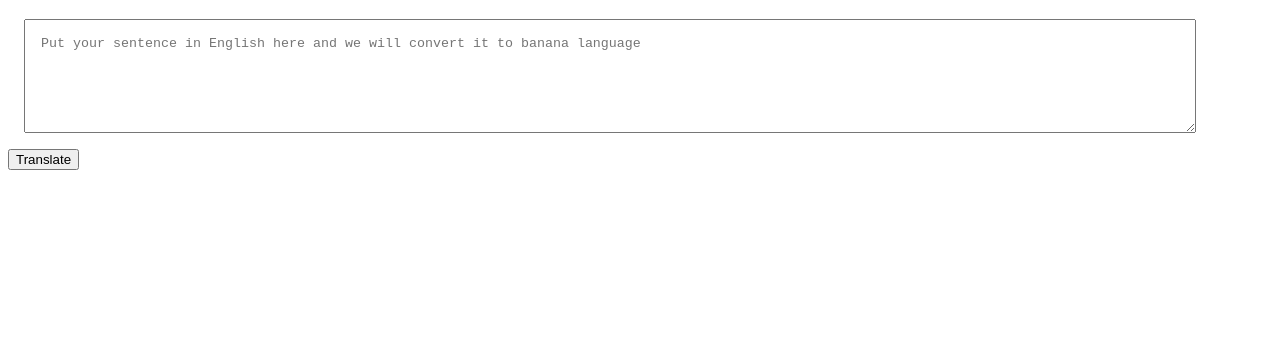
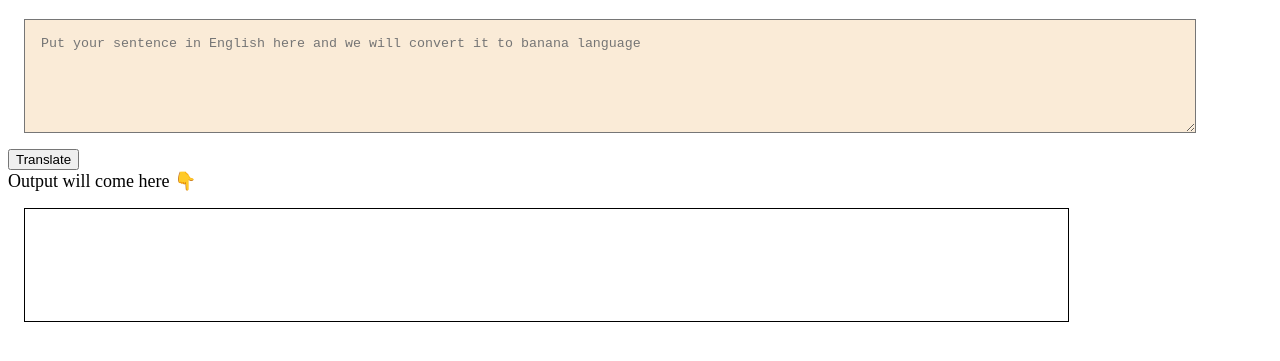
Before and after one commit to Santoshdandin/Banana-speak, a plain HTML site: page index.html in a window 1280 px wide. Shown: the part 61-422 px from the top of the page. Drawn offline with Linux system fonts and the light colour scheme.

Commit message:
inputoutput processing done

```diff
--- a/app.js
+++ b/app.js
@@ -1,8 +1,10 @@
 var btnTranslate = document.querySelector("#btn-translate");
 var txtInput = document.querySelector("#txt-input");
-console.log(txtInput);
+var outputDiv = document.querySelector("#output")
+
+
+
 
 btnTranslate.addEventListener("click", function clickEventHandler() {
-    console.log("clicked!")
-    console.log("input", txtInput.value)
+    outputDiv.innerText = "ajajsjajasjdjd" + txtInput.value
 })
--- a/index.html
+++ b/index.html
@@ -1,5 +1,6 @@
 <!DOCTYPE html>
 <html lang="en">
+
 <head>
     <meta charset="UTF-8">
     <meta http-equiv="X-UA-Compatible" content="IE=edge">
@@ -12,16 +13,27 @@
             display: block;
             margin: 1rem;
             padding: 1rem;
+            background-color: antiquewhite;
         }
-
-
+        #output {
+            border: 1px solid black;
+            height: 10vh;
+            width: 80%;
+            margin: 1rem;
+            padding: 1rem;
+        }
     </style>
 </head>
+
 <body>
     <h1> talk bananaaaaa</h1>
     <textarea id="txt-input"
         placeholder="Put your sentence in English here and we will convert it to banana language"></textarea>
     <button id="btn-translate">Translate</button>
+
+    <div style="font-size: large;">Output will come here 👇</div>
+    <div id="output"></div>
     <script src="app.js" type="text/javascript"></script>
 </body>
+
 </html>
```
